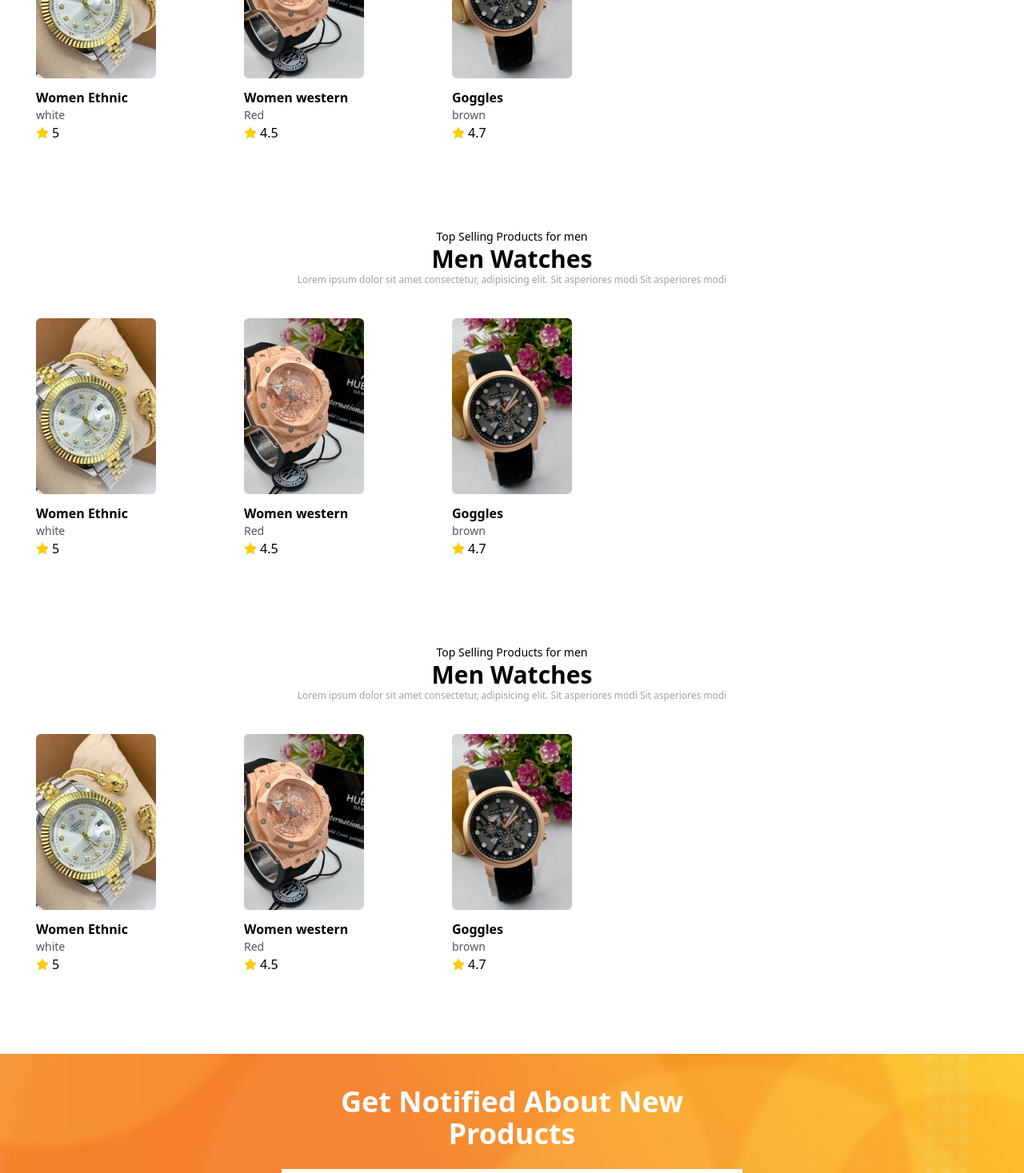
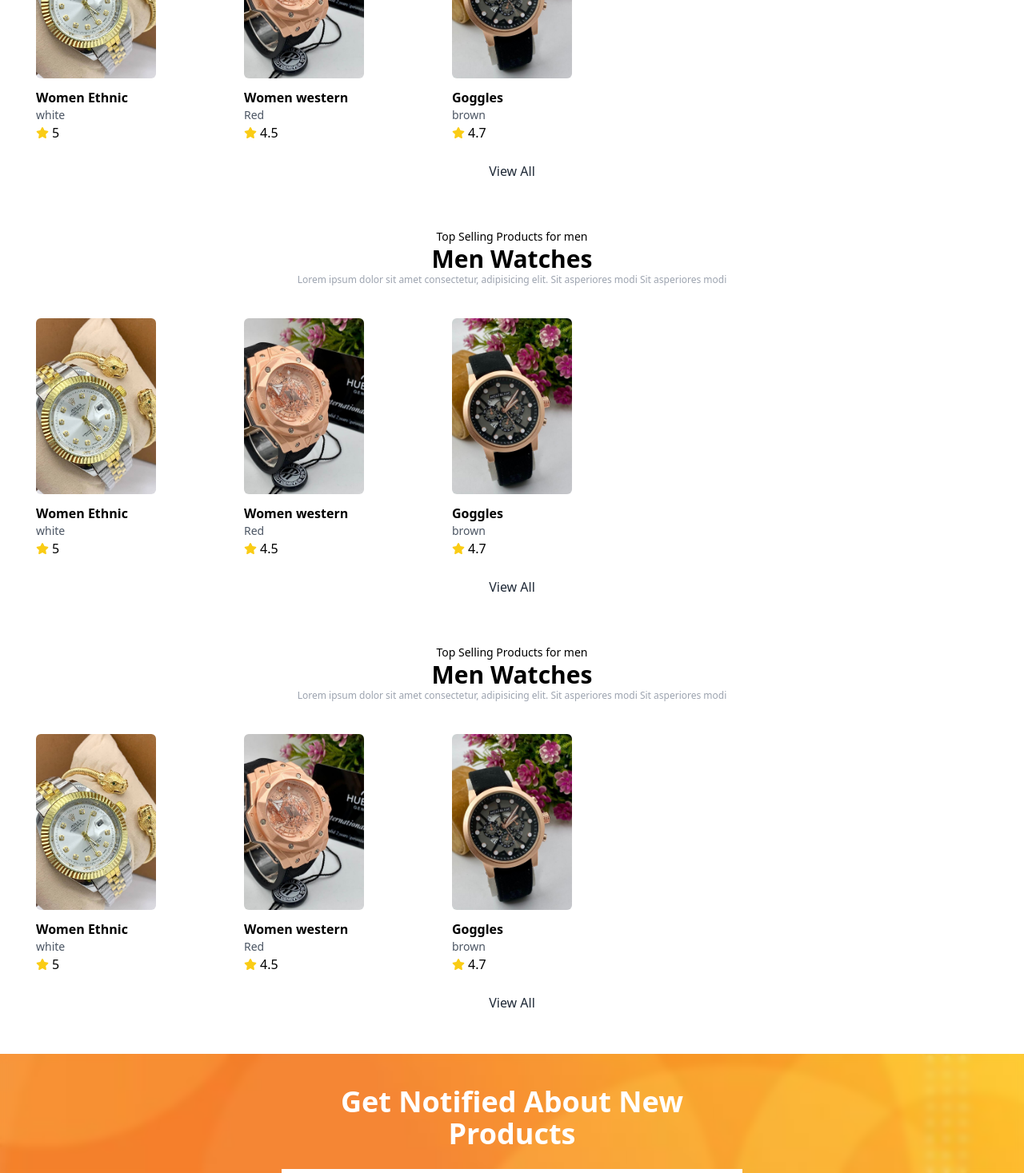
Before and after one commit to DozayMakanaki/mama, a React (Vite) app: page / in a window 1280 px wide. Shown: the part 2018-3485 px from the top of the page at 80% size. Built offline with nearby package versions, Linux system fonts and the light colour scheme.

Commit message:
sommystoreq

```diff
--- a/src/components/Products/Female.jsx
+++ b/src/components/Products/Female.jsx
@@ -71,14 +71,14 @@ const Female = () => {
             {visibleProducts < ProductsData.length ? (
               <button
                 onClick={handleViewMore}
-                className="text-center cursor-pointer bg-primary text-white py-1 px-5 rounded-md hover:text-orange-300"
+                className="text-center cursor-pointer text-gray-800 dark:text-white py-1 px-5 rounded-md hover:text-orange-300"
               >
                 View All
               </button>
             ) : visibleProducts > initialVisibleProducts ? (
               <button
                 onClick={handleShowLess}
-                className="text-center cursor-pointer bg-primary text-white py-1 px-5 rounded-md hover:text-orange-300 hover:scale-110"
+                className="text-center cursor-pointer   text-gray-800 dark:text-white py-1 px-5 rounded-md hover:text-orange-300 hover:scale-110"
               >
                 Show Less
               </button>
--- a/src/components/Products/Male.jsx
+++ b/src/components/Products/Male.jsx
@@ -71,14 +71,14 @@ const Male = () => {
             {visibleProducts < ProductsData.length ? (
               <button
                 onClick={handleViewMore}
-                className="text-center cursor-pointer bg-primary text-white py-1 px-5 rounded-md hover:text-orange-300"
+                className="text-center cursor-pointer text-gray-800 dark:text-white py-1 px-5 rounded-md hover:text-orange-300"
               >
                 View All
               </button>
             ) : visibleProducts > initialVisibleProducts ? (
               <button
                 onClick={handleShowLess}
-                className="text-center cursor-pointer bg-primary text-white py-1 px-5 rounded-md hover:text-orange-300 hover:scale-110"
+                className="text-center cursor-pointer text-gray-800 dark:text-white py-1 px-5 rounded-md hover:text-orange-300 hover:scale-110"
               >
                 Show Less
               </button>
--- a/src/components/Products/Premium.jsx
+++ b/src/components/Products/Premium.jsx
@@ -71,14 +71,14 @@ const Premium = () => {
             {visibleProducts < ProductsData.length ? (
               <button
                 onClick={handleViewMore}
-                className="text-center cursor-pointer bg-primary text-white py-1 px-5 rounded-md hover:text-orange-300"
+                className="text-center cursor-pointer text-gray-800 dark:text-white py-1 px-5 rounded-md hover:text-orange-300"
               >
                 View All
               </button>
             ) : visibleProducts > initialVisibleProducts ? (
               <button
                 onClick={handleShowLess}
-                className="text-center cursor-pointer bg-primary text-white py-1 px-5 rounded-md hover:text-orange-300 hover:scale-110"
+                className="text-center cursor-pointer text-gray-800 dark:text-white py-1 px-5 rounded-md hover:text-orange-300 hover:scale-110"
               >
                 Show Less
               </button>
```
